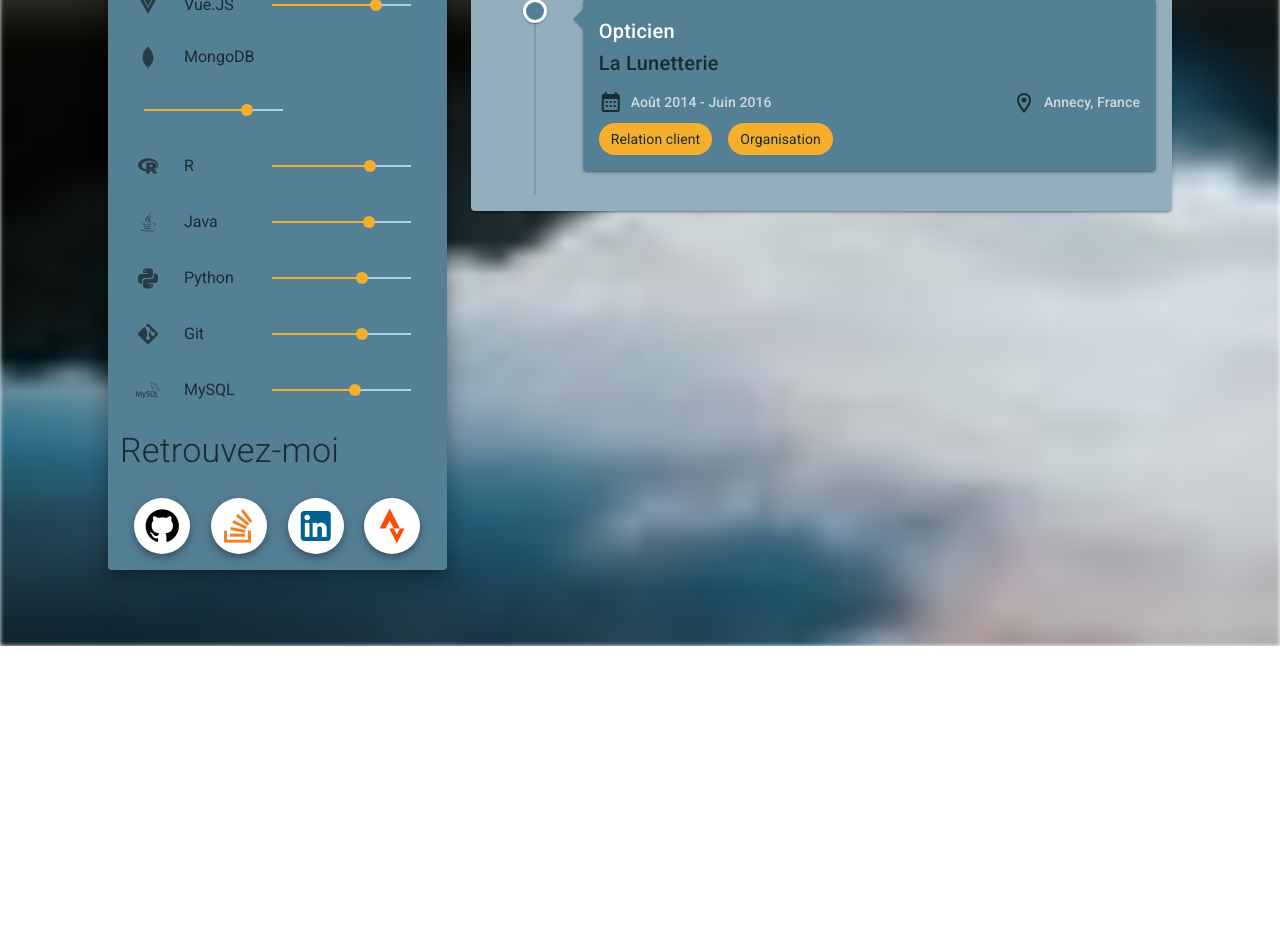
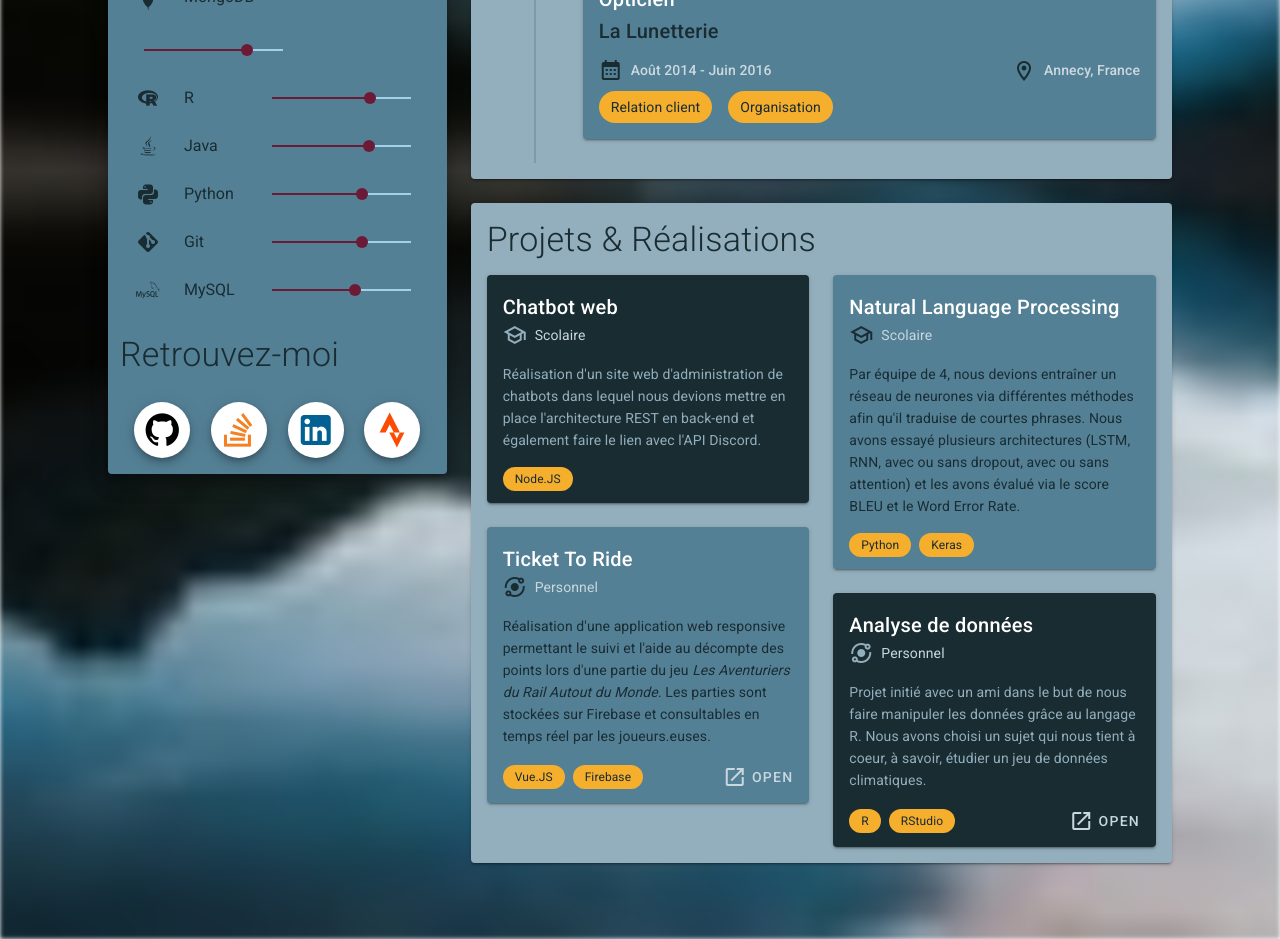
Before and after one commit to jrmdel/jrmdel.github.io, a Vue app: page / in a window 1280 px wide. Shown: the part 1340-2279 px from the top of the page. Before the commit the page ends 1986 px from the top, so only its background shows below. Built offline with nearby package versions, Linux system fonts and the light colour scheme.

Commit message:
Projects added

```diff
--- a/src/App.vue
+++ b/src/App.vue
@@ -50,6 +50,7 @@
                     <v-col>
                             <AboutMe/>
                             <Experiences/>
+                            <Projects/>
                     </v-col>
                 </v-row>
                 </div>
@@ -65,6 +66,7 @@ import Languages from "@/components/Languages";
 import AboutMe from "@/components/AboutMe";
 import Experiences from "@/components/Experiences";
 import Diploma from '@/components/Diploma.vue';
+import Projects from '@/components/Projects.vue';
 
 export default {
     components:{
@@ -73,7 +75,8 @@ export default {
         Languages,
         AboutMe,
         Experiences,
-        Diploma
+        Diploma,
+        Projects
     },
     data: () => ({
         birthdate: new Date(Date.parse("1994-03-14")),
--- a/src/components/Diploma.vue
+++ b/src/components/Diploma.vue
@@ -4,8 +4,8 @@
             <v-row class="text-h4 font-weight-light tertiary--text">
                 <v-col>Diplômes</v-col>
             </v-row>
-            <v-row align="center" justify="space-around">
-                <v-col cols="auto" lg="12" v-for="(d, i) in diplomas" :key="i">
+            <v-row align="center" justify="space-around" no-gutters >
+                <v-col cols="12" v-for="(d, i) in diplomas" :key="i" class="my-1">
                     <v-sheet outlined color="tertiary" rounded>
                     <v-card outlined color="primary">
                         <v-card-title>
--- a/src/components/Experiences.vue
+++ b/src/components/Experiences.vue
@@ -6,7 +6,7 @@
                 <v-timeline-item small color="primary">
                     <v-hover v-slot="{ hover }">
                         <v-card dark color="primary">
-                            <v-card-title class="text-wrap">Ingénieur recherche et développement d'une solution web pour la cybersécurité</v-card-title>
+                            <v-card-title class="text-wrap">Ingénieur fullstack pour la cybersécurité</v-card-title>
                             <v-card-subtitle>
                                 <span class="tertiary--text text-h6">Nokia</span>
                             </v-card-subtitle>
--- a/src/components/Languages.vue
+++ b/src/components/Languages.vue
@@ -6,7 +6,7 @@
             </v-row>
             <v-row align="center" justify="space-around">
                 <v-col cols="auto" v-for="(l, i) in languages" :key="i">
-                    <v-progress-circular :rotate="360" :size="100" :width="6" :value="l.val" color="warning">
+                    <v-progress-circular :rotate="360" :size="100" :width="6" :value="l.val" color="secondary">
                         <span class="tertiary--text font-weight-medium">{{l.lang}}</span>
                     </v-progress-circular>
                 </v-col>
--- /dev/null
+++ b/src/components/Projects.vue
@@ -0,0 +1,126 @@
+<template>
+    <v-card class="mt-6" color="primaryLight">
+        <v-card-title class="text-h4 font-weight-light tertiary--text">Projets & Réalisations</v-card-title>
+        <v-card-text>
+            <v-row >
+                <v-col cols="6">
+                    <v-row>
+                        <v-col cols="12">
+                            <v-card dark color="tertiary">
+                                <v-card-title>Chatbot web</v-card-title>
+                                <v-card-subtitle>
+                                    <v-row align="center" no-gutters>
+                                        <v-icon color="primaryLight">mdi-school-outline</v-icon>
+                                        <span class="ml-2 primaryWhite--text">Scolaire</span>
+                                    </v-row>
+                                </v-card-subtitle>
+                                <v-card-text>
+                                    <div class="primaryLight--text">
+                                        Réalisation d'un site web d'administration de chatbots
+                                        dans lequel nous devions mettre en place l'architecture REST en back-end
+                                        et également faire le lien avec l'API Discord.
+                                    </div>
+                                </v-card-text>
+                                <v-card-actions class="mt-n3">
+                                    <v-chip draggable small class="tertiary--text my-1 ml-2" color="warning">Node.JS</v-chip>
+                                </v-card-actions>
+                            </v-card>
+                        </v-col>
+                    </v-row>
+                    <v-row>
+                        <v-col cols="12">
+                            <v-card dark color="primary">
+                                <v-card-title>Ticket To Ride</v-card-title>
+                                <v-card-subtitle>
+                                    <v-row align="center" no-gutters>
+                                        <v-icon color="tertiary">mdi-atom-variant</v-icon>
+                                        <span class="ml-2 primaryWhite--text">Personnel</span>
+                                    </v-row>
+                                </v-card-subtitle>
+                                <v-card-text>
+                                    <div class="tertiary--text">
+                                        Réalisation d'une application web responsive permettant le suivi et l'aide au décompte des points
+                                        lors d'une partie du jeu <span class="font-italic">Les Aventuriers du Rail Autout du Monde</span>.
+                                        Les parties sont stockées sur Firebase et consultables en temps réel par les joueurs.euses.
+                                    </div>
+                                </v-card-text>
+                                <v-card-actions class="mt-n3">
+                                    <v-chip small class="tertiary--text my-1 ml-2" color="warning">Vue.JS</v-chip>
+                                    <v-chip small class="tertiary--text my-1 ml-2" color="warning">Firebase</v-chip>
+                                    <v-spacer></v-spacer>
+                                    <v-btn color="primaryWhite" text target="_blank" href="https://jrmdel.github.io/TicketToRide">
+                                        <v-icon >mdi-open-in-new</v-icon>
+                                        <span class="ml-1">Open</span>
+                                    </v-btn>
+                                </v-card-actions>
+                            </v-card>
+                        </v-col>
+                    </v-row>
+                </v-col>
+                <v-col cols="6">
+                    <v-row>
+                        <v-col cols="12">
+                            <v-card dark color="primary">
+                                <v-card-title>Natural Language Processing</v-card-title>
+                                <v-card-subtitle>
+                                    <v-row align="center" no-gutters>
+                                        <v-icon color="tertiary">mdi-school-outline</v-icon>
+                                        <span class="ml-2 primaryWhite--text">Scolaire</span>
+                                    </v-row>
+                                </v-card-subtitle>
+                                <v-card-text>
+                                    <div class="tertiary--text">
+                                        Par équipe de 4, nous devions entraîner un réseau de neurones via différentes méthodes
+                                        afin qu'il traduise de courtes phrases.
+                                        Nous avons essayé plusieurs architectures (LSTM, RNN, avec ou sans dropout, avec ou sans attention)
+                                        et les avons évalué via le score BLEU et le Word Error Rate.
+                                    </div>
+                                </v-card-text>
+                                <v-card-actions class="mt-n3">
+                                    <v-chip small class="tertiary--text my-1 ml-2" color="warning">Python</v-chip>
+                                    <v-chip small class="tertiary--text my-1 ml-2" color="warning">Keras</v-chip>
+                                </v-card-actions>
+                            </v-card>
+                        </v-col>
+                    </v-row>
+                    <v-row>
+                        <v-col cols="12">
+                            <v-card dark color="tertiary">
+                                <v-card-title>Analyse de données</v-card-title>
+                                <v-card-subtitle>
+                                    <v-row align="center" no-gutters>
+                                        <v-icon color="primaryLight">mdi-atom-variant</v-icon>
+                                        <span class="ml-2 primaryWhite--text">Personnel</span>
+                                    </v-row>
+                                </v-card-subtitle>
+                                <v-card-text>
+                                    <div class="primaryLight--text">
+                                        Projet initié avec un ami dans le but de nous faire manipuler les données grâce au langage R.
+                                        Nous avons choisi un sujet qui nous tient à coeur, à savoir, étudier un jeu de données climatiques.
+                                    </div>
+                                </v-card-text>
+                                <v-card-actions class="mt-n3">
+                                    <v-chip small class="tertiary--text my-1 ml-2" color="warning">R</v-chip>
+                                    <v-chip small class="tertiary--text my-1 ml-2" color="warning">RStudio</v-chip>
+                                    <v-spacer></v-spacer>
+                                    <v-btn color="primaryWhite" text target="_blank" href="https://github.com/jrmdel/Climate_Data_Analysis">
+                                        <v-icon >mdi-open-in-new</v-icon>
+                                        <span class="ml-1">Open</span>
+                                    </v-btn>
+                                </v-card-actions>
+                            </v-card>
+                        </v-col>
+                    </v-row>
+                </v-col>
+            </v-row>
+        </v-card-text>
+    </v-card>
+</template>
+
+<script>
+export default {
+    data: ()=>({
+
+    })
+}
+</script>
--- a/src/components/Skills.vue
+++ b/src/components/Skills.vue
@@ -4,15 +4,15 @@
             <v-row class="text-h4 font-weight-light tertiary--text">
                 <v-col>Compétences</v-col>
             </v-row>
-            <v-row align="center" class="px-4" v-for="(skill,i) in skills" :key="i">
+            <v-row align="center" class="px-4 my-n2" v-for="(skill,i) in skills" :key="i">
                 <v-col cols="auto">
-                    <v-icon>{{skill.icon}}</v-icon>
+                    <v-icon color="tertiary">{{skill.icon}}</v-icon>
                 </v-col>
                 <v-col>
                     <span class="tertiary--text">{{skill.text}}</span>
                 </v-col>
                 <v-col cols="7">
-                    <v-slider color="warning" hide-details :value="skill.val" min="0" max="100" readonly></v-slider>
+                    <v-slider color="secondary" hide-details :value="skill.val" min="0" max="100" readonly></v-slider>
                 </v-col>
             </v-row>
         </v-container>
```
